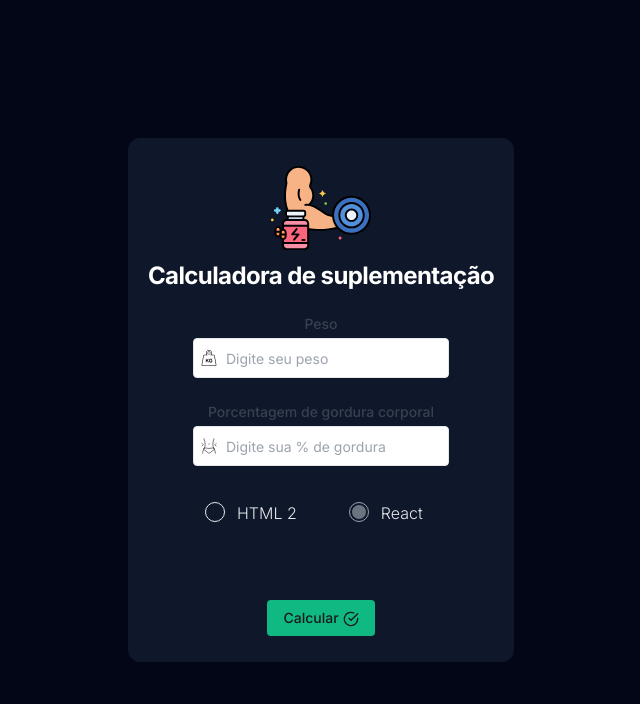
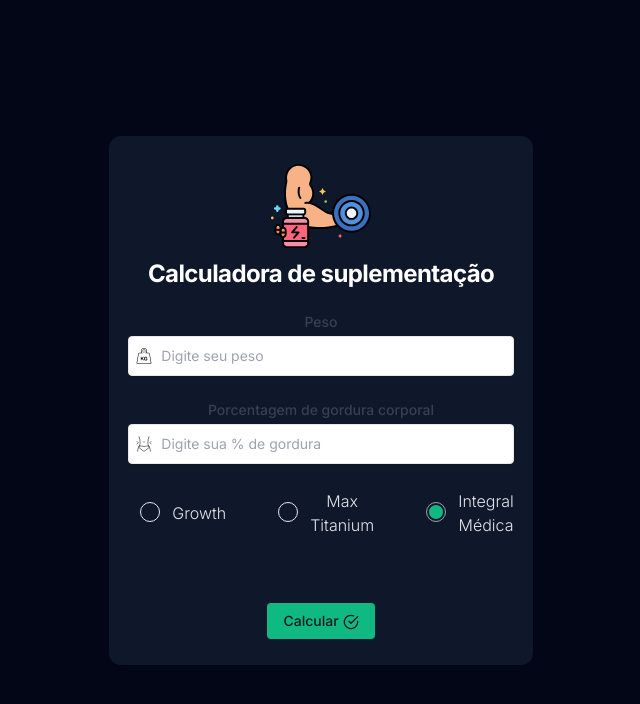
Before and after one commit to NaderSouza/calculadora-suplementacao, a Next.js app: page / in a window 1280 px wide. Shown: the top 704 px of the page, without its empty margins (319-959 px from the left). Built offline with nearby package versions, Linux system fonts and the light colour scheme.

Commit message:
fix: Fix the button color when pass the mouse and fix the radio buttons

```diff
--- a/src/pages/components/Button.tsx
+++ b/src/pages/components/Button.tsx
@@ -9,9 +9,7 @@ export function Button({ success = false, ...props }: ButtonProps) {
   return (
     <button
       data-success={success}
-      className={`rounded px-4 h-9 text-sm font-medium text-zinc-900 hover:bg-zinc-200 ${
-        success ? "bg-emerald-500 hover:bg-emerald-600" : ""
-      }`}
+      className={`rounded px-4 h-9 text-sm font-medium text-zinc-900 hover:bg-zinc-200 data-[success=true]:bg-emerald-500 data-[success=true]:hover:bg-emerald-600`}
       {...props}
     >
       {props.children}
--- a/src/pages/index.tsx
+++ b/src/pages/index.tsx
@@ -120,7 +120,7 @@ export default function Home() {
                     className="before:content[''] peer relative h-5 w-5 cursor-pointer appearance-none rounded-full border border-blue-gray-200 text-gray-400 transition-all before:absolute before:top-2/4 before:left-2/4 before:block before:h-12 before:w-12 before:-translate-y-2/4 before:-translate-x-2/4 before:rounded-full before:bg-blue-gray-500 before:opacity-0 before:transition-opacity checked:border-gray-400 checked:before:bg-gray-400 hover:before:opacity-10"
                     id="html"
                   />
-                  <span className="absolute text-gray-500 transition-opacity opacity-0 pointer-events-none top-2/4 left-2/4 -translate-y-2/4 -translate-x-2/4 peer-checked:opacity-100">
+                  <span className="absolute text-emerald-500 transition-opacity opacity-0 pointer-events-none top-2/4 left-2/4 -translate-y-2/4 -translate-x-2/4 peer-checked:opacity-100">
                     <svg
                       xmlns="http://www.w3.org/2000/svg"
                       className="h-3.5 w-3.5"
@@ -133,9 +133,9 @@ export default function Home() {
                 </label>
                 <label
                   className="mt-px font-light text-gray-200 cursor-pointer select-none"
-                  htmlFor="html"
+                  htmlFor="growth"
                 >
-                  HTML 2
+                  Growth
                 </label>
               </div>
               <div className="inline-flex items-center">
@@ -150,7 +150,37 @@ export default function Home() {
                     id="react"
                     checked
                   />
-                  <span className="absolute text-gray-500 transition-opacity opacity-0 pointer-events-none top-2/4 left-2/4 -translate-y-2/4 -translate-x-2/4 peer-checked:opacity-100">
+                  <span className="absolute text-emerald-500 transition-opacity opacity-0 pointer-events-none top-2/4 left-2/4 -translate-y-2/4 -translate-x-2/4 peer-checked:opacity-100">
+                    <svg
+                      xmlns="http://www.w3.org/2000/svg"
+                      className="h-3.5 w-3.5"
+                      viewBox="0 0 16 16"
+                      fill="currentColor"
+                    >
+                      <circle data-name="ellipse" cx="8" cy="8" r="8"></circle>
+                    </svg>
+                  </span>
+                </label>
+                <label
+                  className="mt-px font-light text-gray-200 cursor-pointer select-none"
+                  htmlFor="max_titanium"
+                >
+                  Max Titanium
+                </label>
+              </div>
+              <div className="inline-flex items-center">
+                <label
+                  className="relative flex items-center p-3 rounded-full cursor-pointer"
+                  htmlFor="react"
+                >
+                  <input
+                    name="type"
+                    type="radio"
+                    className="before:content[''] peer relative h-5 w-5 cursor-pointer appearance-none rounded-full border border-blue-gray-200 text-gray-400 transition-all before:absolute before:top-2/4 before:left-2/4 before:block before:h-12 before:w-12 before:-translate-y-2/4 before:-translate-x-2/4 before:rounded-full before:bg-blue-gray-500 before:opacity-0 before:transition-opacity checked:border-gray-400 checked:before:bg-gray-400 hover:before:opacity-10"
+                    id="integral_médica"
+                    checked
+                  />
+                  <span className="absolute text-emerald-500 transition-opacity opacity-0 pointer-events-none top-2/4 left-2/4 -translate-y-2/4 -translate-x-2/4 peer-checked:opacity-100">
                     <svg
                       xmlns="http://www.w3.org/2000/svg"
                       className="h-3.5 w-3.5"
@@ -165,7 +195,7 @@ export default function Home() {
                   className="mt-px font-light text-gray-200 cursor-pointer select-none"
                   htmlFor="react"
                 >
-                  React
+                  Integral Médica
                 </label>
               </div>
             </div>
```
